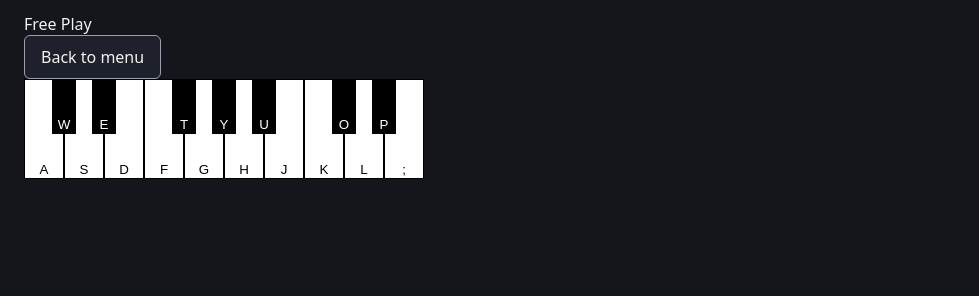
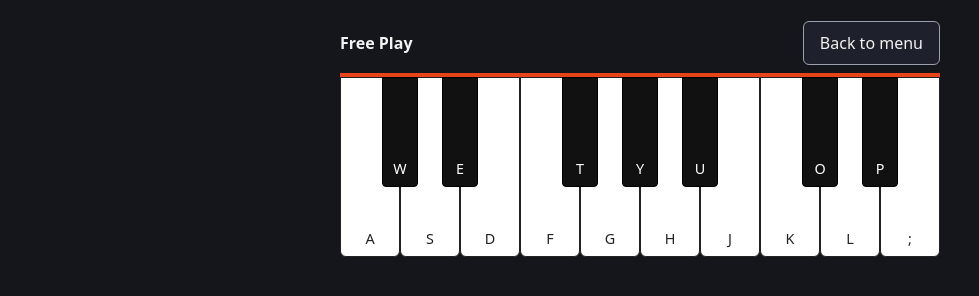
Before and after one commit to mariano-fu/pianoTrainer, a plain HTML site: page index.html in a window 1280 px wide. Both pictures are taken after a click on the button "Free Play". Shown: the part 62-358 px from the top of the page, without its empty margins (0-979 px from the left). Drawn offline with Linux system fonts and the light colour scheme.

Commit message:
lay out the game sreen and elarge the piano keys

```diff
--- a/css/style.css
+++ b/css/style.css
@@ -76,8 +76,30 @@ main {
     margin: 8px 4px 0;
 }
 
+#in-game-screen {
+    width: calc(var(--white-w) * 10);
+    margin: 0 auto;
+}
+
+#hud {
+    display: flex;
+    align-items: center;
+    gap: 16px;
+    padding: 8px 0;
+}
+
+#hud > * {
+    margin: 0;
+}
+
+#song-title {
+    margin-right: auto;
+    font-weight: bold;
+}
+
 #keyboard {
     display: flex;
+    border-top: 4px solid var(--accent);
 }
 
 .key {
@@ -85,29 +107,37 @@ main {
     justify-content: center;
     align-items: end;
     flex-shrink: 0;
+    box-sizing: border-box;
+    padding: 0 0 8px;
+    font: inherit;
+    font-size: 0.9rem;
+    cursor: pointer;
 }
 
 .white {
-    width: 40px;
-    height: 100px;
-    border: 1px solid black;
+    width: var(--white-w);
+    height: var(--white-h);
+    border: 1px solid #222;
+    border-radius: 0 0 6px 6px;
     background-color: white;
+    color: #222;
 }
 
 .black {
     position: relative;
     z-index: 10;
-    margin-left: -12px;
-    margin-right: -12px;
-    width: 24px;
-    height: 55px;
-    background-color: black;
+    width: var(--black-w);
+    height: var(--black-h);
+    margin-left: calc(var(--black-w) / -2);
+    margin-right: calc(var(--black-w) / -2);
+    border: 1px solid black;
+    border-radius: 0 0 4px 4px;
+    background-color: #111;
     color: white;
-    border: 1px solid black;
 }
 
 .pressed {
-    background-color: #E8431A;
+    background-color: var(--pressed);
 }
 
 .hidden {
@@ -116,20 +146,22 @@ main {
 
 #lane {
     position: relative;
-    height: 480px;
+    height: clamp(240px, calc(100vh - 340px), 480px);
     overflow: hidden;
+    background-color: var(--panel);
 }
 
 .note {
     position: absolute;
     top: 0;
     box-sizing: border-box;
-    border: 1px solid #222;
-    background-color: #E8431A;
+    border: 1px solid var(--panel);
+    border-radius: 4px;
+    background-color: var(--accent);
 }
 
 .wrong {
-    background-color: #B00020;
+    background-color: var(--wrong);
 }
 
 .note.hit {
```
